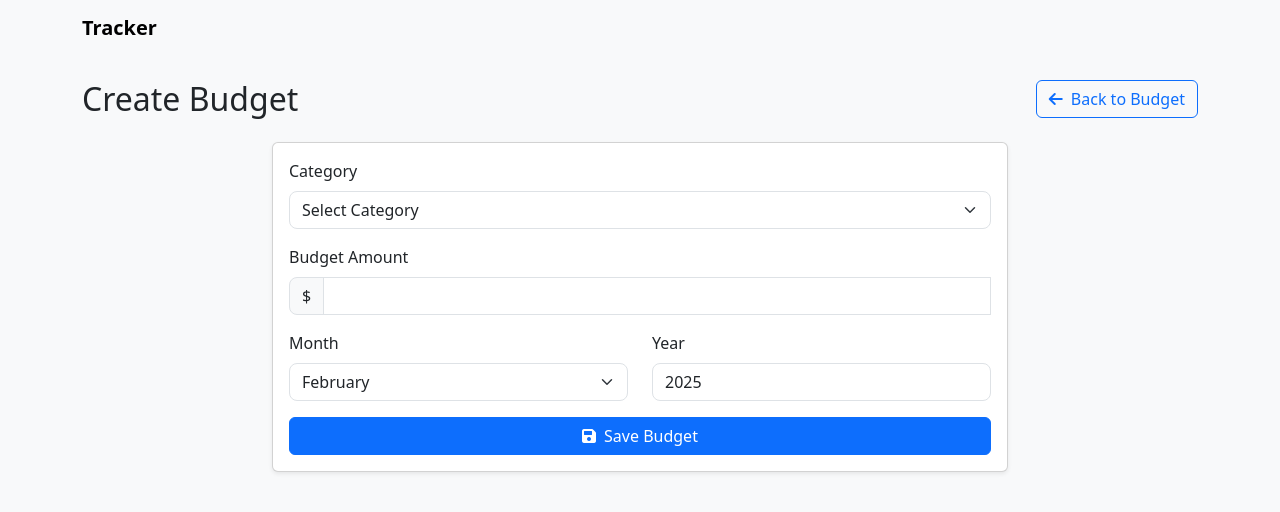
After one commit to TharHtet236401/intern_task2, a Django app: page /add-budget/ in a window 1280 px wide. The commit adds this page. Shown: the top 512 px of the page. Run offline with Django 5.2, Linux system fonts and the light colour scheme; some libraries are stand-ins or nearby versions.

Commit message:
Add budget creation functionality with dynamic form and validation

```diff
--- /dev/null
+++ b/transaction/templates/transaction/add_budget.html
@@ -0,0 +1,124 @@
+{% extends 'main.html' %}
+
+{% block content %}
+<div class="container mt-4">
+    <div class="row mb-4">
+        <div class="col-12 d-flex align-items-center justify-content-between">
+            <h2 class="mb-0">Create Budget</h2>
+            <a href="{% url 'budget' %}" class="btn btn-outline-primary d-flex align-items-center">
+                <i class="fas fa-arrow-left me-2"></i>
+                <span>Back to Budget</span>
+            </a>
+        </div>
+    </div>
+
+    <div class="row">
+        <div class="col-md-8 mx-auto">
+            <div class="card shadow-sm">
+                <div class="card-body">
+                    <form method="POST" class="needs-validation" novalidate>
+                        {% csrf_token %}
+
+                        <!-- Category -->
+                        <div class="mb-3">
+                            <label for="category" class="form-label">Category</label>
+                            <select class="form-select" id="category" name="category" required>
+                                <option value="">Select Category</option>
+                                {% for category in categories %}
+                                    <option value="{{ category.0 }}">{{ category.1 }}</option>
+                                {% endfor %}
+                            </select>
+                            <div class="invalid-feedback">
+                                Please select a category.
+                            </div>
+                        </div>
+
+                        <!-- Amount -->
+                        <div class="mb-3">
+                            <label for="amount" class="form-label">Budget Amount</label>
+                            <div class="input-group">
+                                <span class="input-group-text">$</span>
+                                <input type="number"
+                                       class="form-control"
+                                       id="amount"
+                                       name="amount"
+                                       step="0.01"
+                                       min="0"
+                                       required>
+                                <div class="invalid-feedback">
+                                    Please enter a valid amount.
+                                </div>
+                            </div>
+                        </div>
+
+                        <!-- Month and Year -->
+                        <div class="row">
+                            <div class="col-md-6 mb-3">
+                                <label for="month" class="form-label">Month</label>
+                                <select class="form-select" id="month" name="month" required>
+                                    {% for month in months %}
+                                        <option value="{{ month.number }}"
+                                                {% if month.number == current_month %}selected{% endif %}>
+                                            {{ month.name }}
+                                        </option>
+                                    {% endfor %}
+                                </select>
+                            </div>
+                            <div class="col-md-6 mb-3">
+                                <label for="year" class="form-label">Year</label>
+                                <input type="number"
+                                       class="form-control"
+                                       id="year"
+                                       name="year"
+                                       value="{{ current_year }}"
+                                       required>
+                            </div>
+                        </div>
+
+                        <!-- Submit Button -->
+                        <div class="d-grid">
+                            <button type="submit" class="btn btn-primary">
+                                <i class="fas fa-save me-2"></i>Save Budget
+                            </button>
+                        </div>
+                    </form>
+                </div>
+            </div>
+        </div>
+    </div>
+</div>
+
+<script>
+// Form validation
+(function () {
+    'use strict'
+    var forms = document.querySelectorAll('.needs-validation')
+    Array.prototype.slice.call(forms)
+        .forEach(function (form) {
+            form.addEventListener('submit', function (event) {
+                if (!form.checkValidity()) {
+                    event.preventDefault()
+                    event.stopPropagation()
+                }
+                form.classList.add('was-validated')
+            }, false)
+        })
+})()
+</script>
+
+<style>
+.form-select, .form-control {
+    border-radius: 8px;
+}
+
+.input-group-text {
+    border-top-left-radius: 8px;
+    border-bottom-left-radius: 8px;
+}
+
+.form-control:focus, .form-select:focus {
+    border-color: #86b7fe;
+    box-shadow: 0 0 0 0.25rem rgba(13, 110, 253, 0.25);
+}
+</style>
+{% endblock %}
--- a/transaction/urls.py
+++ b/transaction/urls.py
@@ -8,4 +8,5 @@ urlpatterns = [
     path('export-transactions/', views.export_transactions, name='export_transactions'),
     path('analysis/', views.analysis, name='analysis'),
     path('budget/', views.budget, name='budget'),
+    path('add-budget/', views.add_budget, name='add_budget'),
 ]
--- a/transaction/views.py
+++ b/transaction/views.py
@@ -276,3 +276,47 @@ def budget(request):
     except Exception as e:
         print(f"Error in budget view: {str(e)}")
         return render(request, 'transaction/budget.html', {'error': str(e)})
+
+def add_budget(request):
+    try:
+        if request.method == 'POST':
+            category = request.POST.get('category')
+            amount = request.POST.get('amount')
+            month = request.POST.get('month', timezone.now().month)
+            year = request.POST.get('year', timezone.now().year)
+
+            # Check if budget already exists for this category/month/year
+            existing_budget = Budget.objects.filter(
+                category=category,
+                month=month,
+                year=year
+            ).first()
+
+            if existing_budget:
+                existing_budget.amount = amount
+                existing_budget.save()
+                messages.success(request, 'Budget updated successfully!')
+            else:
+                Budget.objects.create(
+                    category=category,
+                    amount=amount,
+                    month=month,
+                    year=year
+                )
+                messages.success(request, 'Budget created successfully!')
+
+            return redirect('budget')
+
+        context = {
+            'categories': Budget.CATEGORY_CHOICES,
+            'current_month': timezone.now().month,
+            'current_year': timezone.now().year,
+            'months': [
+                {'number': i, 'name': datetime(2000, i, 1).strftime('%B')}
+                for i in range(1, 13)
+            ]
+        }
+        return render(request, 'transaction/add_budget.html', context)
+    except Exception as e:
+        messages.error(request, str(e))
+        return redirect('budget')
```
Also changed, not shown: transaction/templates/transaction/budget.html (+10 -4 lines), db.sqlite3.
